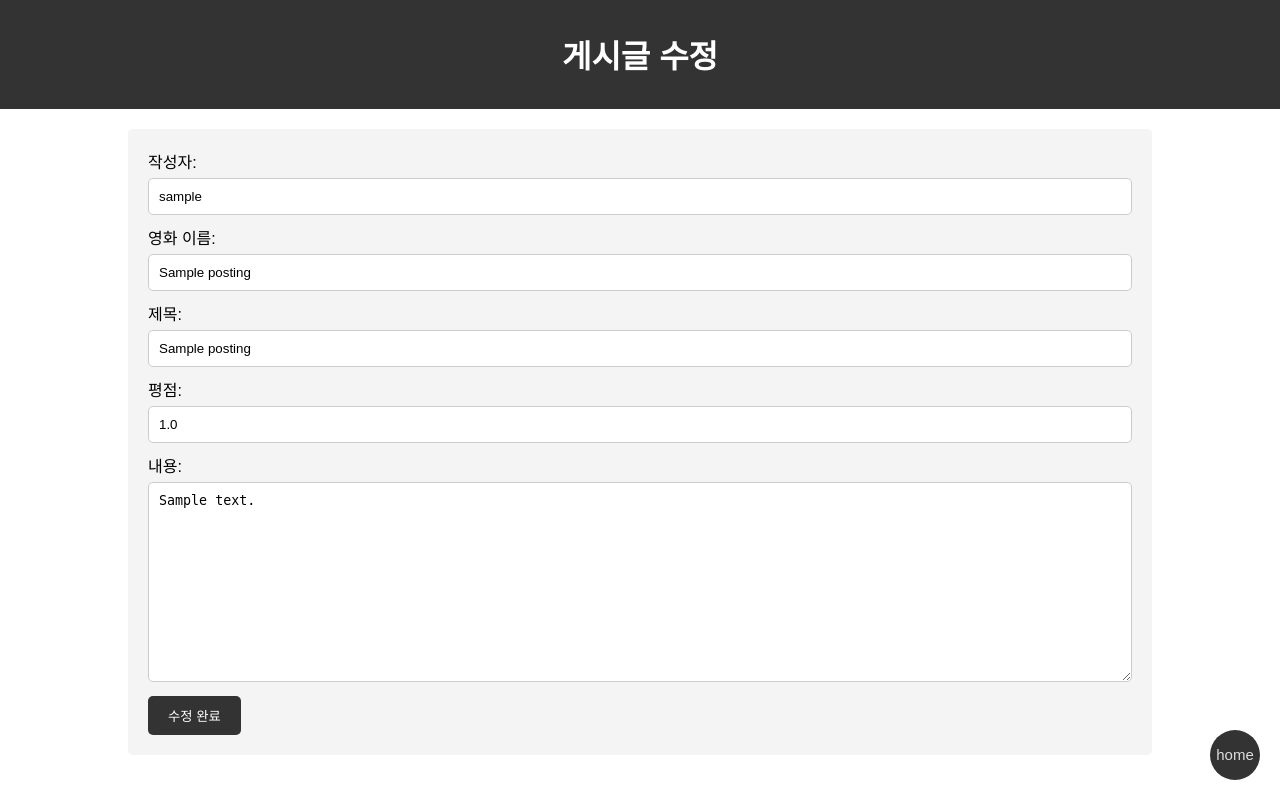
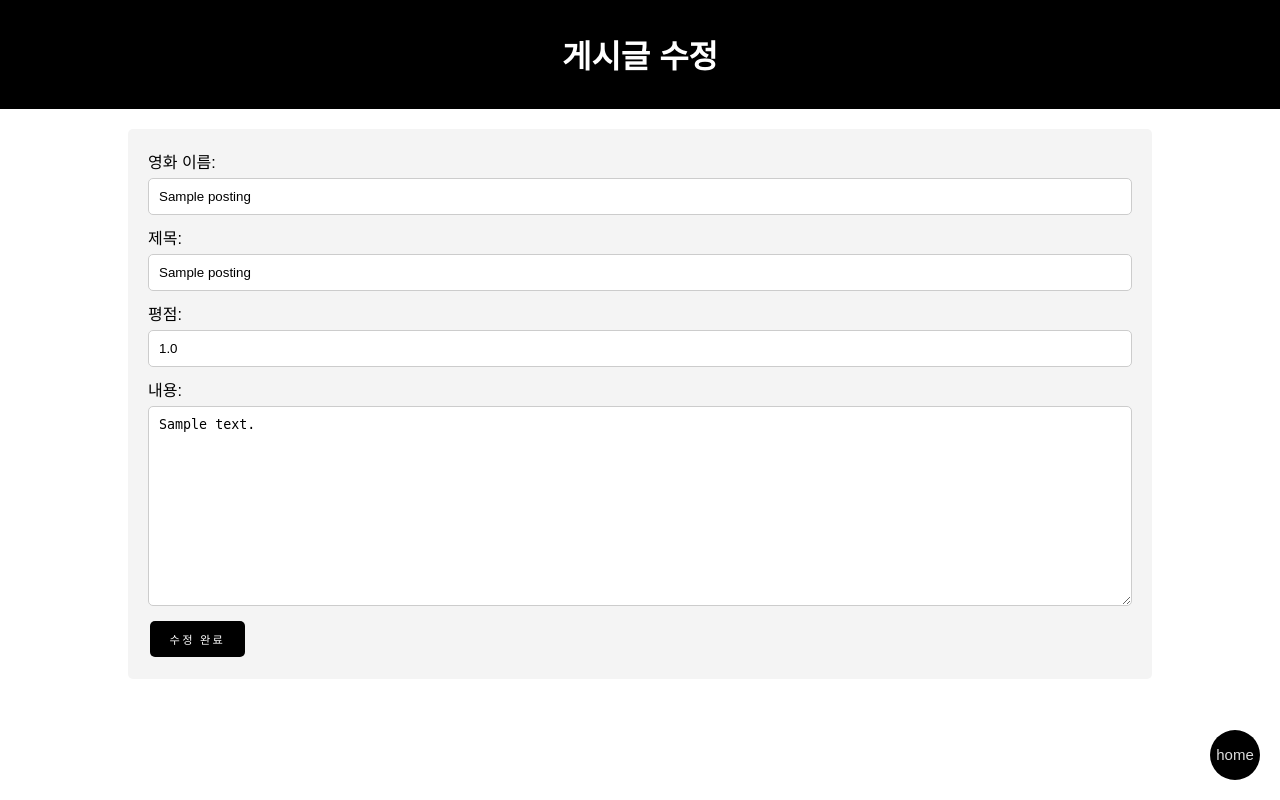
Before and after one commit to daengdaengjoa/8-, a Flask app: page /edit/1 in a window 1280 px wide. Run offline with Flask 3, Linux system fonts and the light colour scheme; tables that the repository leaves empty hold one stand-in row (values such as "Sample post"); one stand-in notice (Sample message) is shown.

Commit message:
오류 수정

```diff
--- a/app.py
+++ b/app.py
@@ -63,6 +63,69 @@ class Crawling(db.Model):  # 크롤링 정보 데이터
     content = db.Column(db.String, nullable=False)
     image_url = db.Column(db.String, nullable=False)
     title_user = db.Column(db.String, nullable=False)
+
+
+def connect_db(movie_title):
+    print(movie_title)
+    query = movie_title + "영화"
+    url = (
+            "https://search.naver.com/search.naver?where=nexearch&sm=top_hty&fbm=0&ie=utf8&query="
+            + "%s" % query
+    )
+    response = requests.get(url)
+    html_text = response.text
+    soup = BeautifulSoup(response.text, "html.parser")
+
+    data1 = {}
+    try:
+        title = soup.select_one("._text").text.strip()
+    except AttributeError:
+        title = "-"
+    try:
+        info = soup.select_one('.info_group dt:contains("개요") + dd').text.strip()
+    except AttributeError:
+        info = "-"
+    try:
+        date = soup.select_one('.info_group dt:contains("개봉") + dd').text.strip()
+    except AttributeError:
+        date = "-"
+    try:
+        star = soup.select_one('.info_group dt:contains("평점") + dd').text.strip()
+    except AttributeError:
+        star = "-"
+    try:
+        nums = soup.select_one('.info_group dt:contains("관객수") + dd').text.strip()
+    except AttributeError:
+        nums = "-"
+    try:
+        content = soup.select_one(".desc._text").text.strip()
+    except AttributeError:
+        content = "-"
+    image_element = soup.select_one("a.thumb._item img")
+    if image_element:
+        image_url = image_element["src"]
+    else:
+        image_url = "https://lh6.googleusercontent.com/proxy/fDnxsdswqStDDt7hMOlRk6C7OMjZD1dJ2SYJjdQ-UEb83LfqzWqljAIS4F0oN9Q9L1vl4bK87cmATi5ueHvTbA"
+
+    existing_entry = Crawling.query.filter_by(title=title).first()
+    if existing_entry:
+        print("이미존제하는영화")
+    else:
+        new_Crawling = Crawling(
+            title=title,
+            info=info,
+            date=date,
+            star=star,
+            nums=nums,
+            content=content,
+            image_url=image_url,
+            title_user=movie_title
+        )
+        db.session.add(new_Crawling)
+
+        db.session.commit()
+
+
 
 
 # 서버가 열리면 로그인되어 있던 모든 기록이 초기화 시킬 수 있도록 하는 기능
@@ -142,10 +205,13 @@ def 게시글작성():
         return render_template("로그인 화면.html")
     # 글작성의 내용을 입력하고 작성 완료를 누르면 동작
     if request.method == "POST":
+        user_id = session.get("user_id")
+        user_info = UserInfo.query.filter_by(user_id=user_id).first()
+        print(user_info.name)
         # Posting테이블의 칼럼에 맞추어 변수의 값 입력
         new_Posting = Posting(
-            user_id=session.get("user_id"),
-            username=request.form["username"],
+            user_id=user_id,
+            username=user_info.name,
             movie_title=request.form["movie_title"],
             posting_title=request.form["posting_title"],
             review=request.form["review"],
@@ -154,63 +220,7 @@ def 게시글작성():
             views=0,
             likes=0,
         )
-
-        query = request.form["movie_title"] + "영화"
-        print(query)
-        url = (
-                "https://search.naver.com/search.naver?where=nexearch&sm=top_hty&fbm=0&ie=utf8&query="
-                + "%s" % query
-        )
-        response = requests.get(url)
-        html_text = response.text
-        soup = BeautifulSoup(response.text, "html.parser")
-
-        data1 = {}
-        try:
-            title = soup.select_one("._text").text.strip()
-        except AttributeError:
-            title = "-"
-        try:
-            info = soup.select_one('.info_group dt:contains("개요") + dd').text.strip()
-        except AttributeError:
-            info = "-"
-        try:
-            date = soup.select_one('.info_group dt:contains("개봉") + dd').text.strip()
-        except AttributeError:
-            date = "-"
-        try:
-            star = soup.select_one('.info_group dt:contains("평점") + dd').text.strip()
-        except AttributeError:
-            star = "-"
-        try:
-            nums = soup.select_one('.info_group dt:contains("관객수") + dd').text.strip()
-        except AttributeError:
-            nums = "-"
-        try:
-            content = soup.select_one(".desc._text").text.strip()
-        except AttributeError:
-            content = "-"
-        image_element = soup.select_one("a.thumb._item img")
-        if image_element:
-            image_url = image_element["src"]
-        else:
-            image_url = "https://lh6.googleusercontent.com/proxy/fDnxsdswqStDDt7hMOlRk6C7OMjZD1dJ2SYJjdQ-UEb83LfqzWqljAIS4F0oN9Q9L1vl4bK87cmATi5ueHvTbA"
-
-        existing_entry = Crawling.query.filter_by(title=title).first()
-        if existing_entry:
-            print("이미존제하는영화")
-        else:
-            new_Crawling = Crawling(
-                title=title,
-                info=info,
-                date=date,
-                star=star,
-                nums=nums,
-                content=content,
-                image_url=image_url,
-                title_user=request.form["movie_title"]
-            )
-            db.session.add(new_Crawling)
+        connect_db(request.form["movie_title"])
 
         db.session.add(new_Posting)
 
@@ -305,9 +315,6 @@ def AI추천():
         m1_0 = str(response_message1)
         m2_0 = str(response_message2)
 
-        print(response0.choices[0].message.content)
-        print(response_message1)
-        print(response_message2)
         try:
             m1 = m1_0.split(":")[1].split('"')[1].strip()
         except IndexError:
@@ -491,7 +498,6 @@ def 게시글조회():
 
     data1 = Crawling.query.filter_by(title_user=title).first()
 
-    print(data1)
     return render_template(
         "게시글 조회.html", data=data1, comments=comments, posts=posts, login_id=session.get('user_id'), button=post_id in session.get('liked_posts', []))
 
@@ -499,8 +505,11 @@ def 게시글조회():
 @app.route("/update_post/<int:post_id>", methods=['GET', 'POST'])
 def update_post(post_id):
     post = Posting.query.get_or_404(post_id)
+    user_id = session.get("user_id")
+    user_info = UserInfo.query.filter_by(user_id=user_id).first()
+    print(user_info.name)
     if request.method == 'POST':
-        post.username = request.form['username']
+        post.username = user_info.name
         post.movie_title = request.form['movie_title']
         post.posting_title = request.form['posting_title']
         post.review = request.form['review']
@@ -508,13 +517,16 @@ def update_post(post_id):
         post.date = datetime.now()
 
         db.session.commit()
+
+        connect_db(request.form['movie_title'])
+
+        flash("게시글이 수정 되었습니다.")
         return redirect(url_for('게시글조회', post_id=post.id))
 
 
 @app.route("/edit/<int:post_id>", methods=['GET', 'POST'])
 def edit(post_id):
     post = Posting.query.get_or_404(post_id)
-    print(post.posting_title)
     return render_template('게시글 수정.html', post=post, post_id=post_id)
 
 
@@ -524,6 +536,7 @@ def delete_post(post_id):
     if request.method == 'GET' or 'POST':
         db.session.delete(post)
         db.session.commit()
+        flash("게시글이 삭제 되었습니다.")
     return redirect(url_for('메인화면'))
 
 
@@ -541,11 +554,11 @@ def update_comment(post_id):
 @app.route("/delete_comment/<int:post_id>", methods=['GET', 'POST'])
 def delete_comment(post_id):
     comment = Comment.query.get_or_404(post_id)
-    print(comment)
     if request.method == 'GET' or 'POST':
         db.session.delete(comment)
         db.session.commit()
     return redirect(url_for('게시글조회', comment_id=comment.id, post_id=comment.post_id))
+
 
 if __name__ == "__main__":
     app.run(debug=True)
--- a/templates/게시글 수정.html
+++ b/templates/게시글 수정.html
@@ -4,6 +4,15 @@
     <meta charset="UTF-8">
     <meta name="viewport" content="width=device-width, initial-scale=1.0">
     <title>게시글 작성 페이지</title>
+    <link rel="stylesheet" href="{{ url_for('static', filename='style.css') }}">
+
+    {% with messages = get_flashed_messages() %}
+        {% if messages %}
+            <script type="text/javascript">
+                alert("{{ messages[-1] }}");
+            </script>
+        {% endif %}
+    {% endwith %}
     <style>
         body {
             font-family: Arial, sans-serif;
@@ -11,8 +20,8 @@
             padding: 0;
         }
         header {
-            background-color: #333;
-            color: #fff;
+            background-color: var(--primary-color);
+            color: var(--white);
             padding: 10px 0;
             overflow: auto;
             width: 100%;
@@ -56,8 +65,8 @@
         .scroll-to-top {
             width: 50px;
             height: 50px;
-            background-color: #333;
-            color: #fff;
+            background-color: var(--primary-color);
+            color: var(--white);
             border: none;
             border-radius: 50%;
             font-size: 15px;
@@ -68,6 +77,33 @@
             right: 20px;
             cursor: pointer;
         }
+        button {
+            display: inline-block;
+            background: transparent;
+            text-transform: uppercase;
+            font-weight: 500;
+            font-style: normal;
+            font-size: 0.7rem;
+            letter-spacing: 0.2em;
+            color: rgb(255 255 255 / 80%);
+            border-radius: 5px;
+            padding: 5px 5px;
+            transition: all 0.7s ease-out;
+            background: linear-gradient(270deg, rgba(223, 190, 106, 0.8), rgba(146, 111, 52, 0.8), rgb(0 0 0), rgb(0 0 0));
+            background-position: 1% 50%;
+            background-size: 300% 300%;
+            text-decoration: none;
+            margin: 0.1rem;
+            border: none;
+            border: 1px solid rgba(223, 190, 106, 0.3);
+        }
+
+
+        button:hover {
+            color: #fff;
+            border: 1px solid rgba(223, 190, 106, 0);
+            background-position: 99% 50%;
+        }
     </style>
 </head>
 <body>
@@ -76,10 +112,6 @@
     </header>
     <div class="container">
         <form action="/update_post/{{ post_id }}" method="POST">
-            <div>
-                <label for="author">작성자:</label>
-                <input type="text" id="author" name="username" value="{{ post.username }}" required>
-            </div>
             <div>
                 <label for="movie">영화 이름:</label>
                 <input type="text" id="movie" name="movie_title" value="{{ post.movie_title }}" required>
```
Also changed, not shown: templates/게시글 작성.html (+4 -4 lines), templates/게시글 조회.html (+7 -11 lines).
